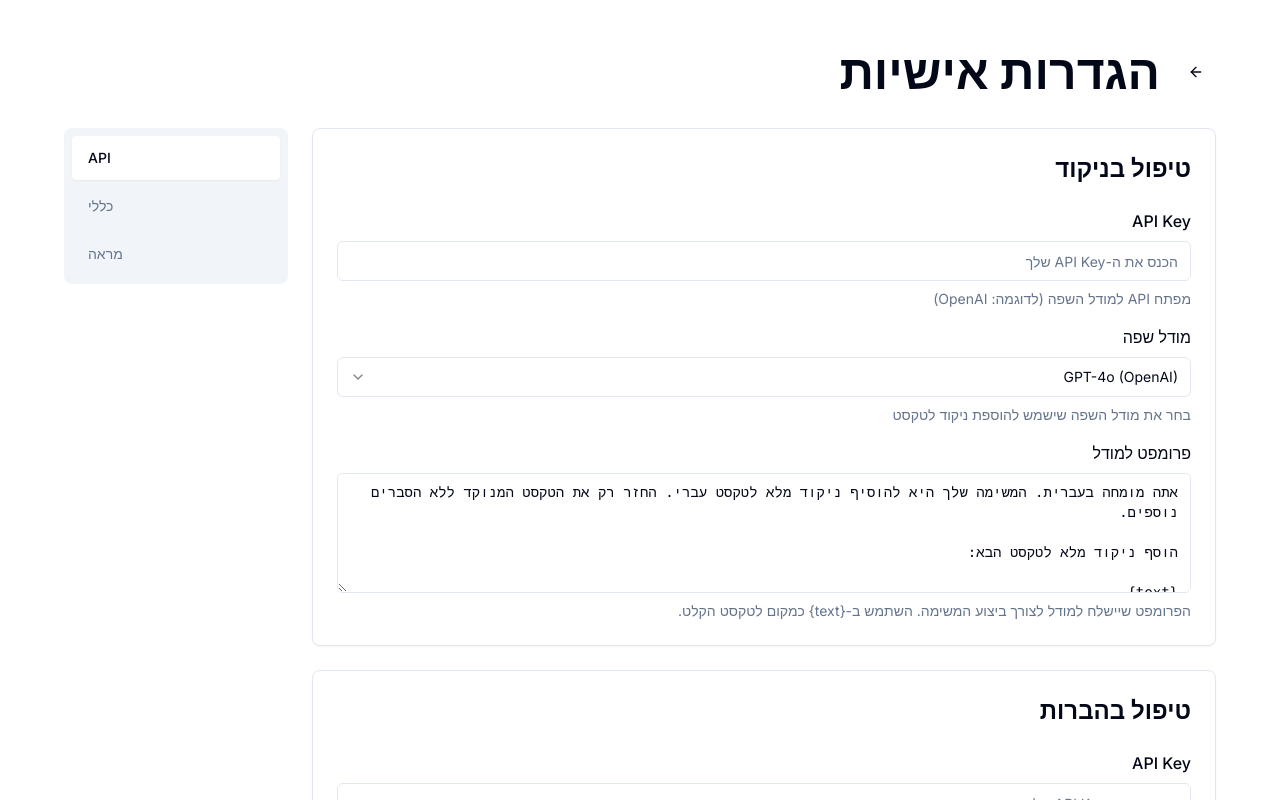
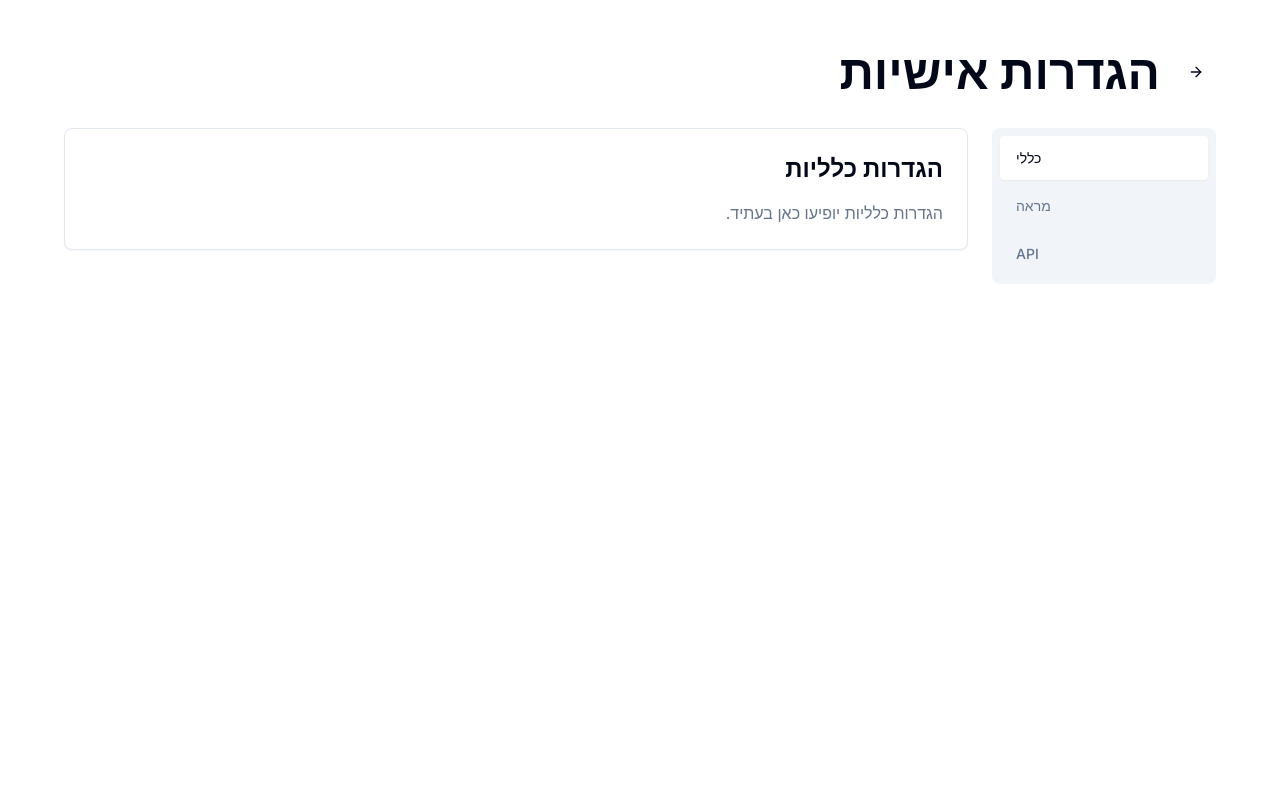
Before and after one commit to MosheDvora/Cursor-Next.js-T1, a Next.js app: page /settings in a window 1280 px wide. Shown: the top 800 px of the page. Built offline with nearby package versions, Linux system fonts and the light colour scheme.

Commit message:
--Setting page look good--

```diff
--- a/app/settings/page.tsx
+++ b/app/settings/page.tsx
@@ -2,7 +2,7 @@
 
 import { useState, useEffect } from "react";
 import Link from "next/link";
-import { ArrowLeft, Save } from "lucide-react";
+import { ArrowRight, Save } from "lucide-react";
 import { Input } from "@/components/ui/input";
 import { Button } from "@/components/ui/button";
 import { Label } from "@/components/ui/label";
@@ -67,7 +67,7 @@ export default function SettingsPage() {
         <div className="flex items-center gap-4 mb-8">
           <Link href="/">
             <Button variant="ghost" size="icon" className="h-10 w-10">
-              <ArrowLeft className="h-6 w-6" />
+              <ArrowRight className="h-6 w-6" />
               <span className="sr-only">חזרה לעמוד הבית</span>
             </Button>
           </Link>
@@ -77,16 +77,10 @@ export default function SettingsPage() {
         </div>
 
         {/* Settings Tabs */}
-        <Tabs defaultValue="api" className="w-full" dir="rtl">
-          <div className="flex flex-col md:flex-row-reverse gap-6 items-start">
-            {/* Vertical Tabs List - Right Side (RTL) */}
+        <Tabs defaultValue="general" className="w-full" dir="rtl">
+          <div className="flex flex-col md:flex-row gap-6 items-start">
+            {/* Vertical Tabs List - Left Side */}
             <TabsList className="flex flex-col h-auto w-full md:w-56 p-2 bg-muted rounded-lg space-y-1">
-              <TabsTrigger
-                value="api"
-                className="w-full justify-end px-4 py-3 text-right data-[state=active]:bg-background data-[state=active]:shadow-sm"
-              >
-                API
-              </TabsTrigger>
               <TabsTrigger
                 value="general"
                 className="w-full justify-end px-4 py-3 text-right data-[state=active]:bg-background data-[state=active]:shadow-sm"
@@ -98,6 +92,12 @@ export default function SettingsPage() {
                 className="w-full justify-end px-4 py-3 text-right data-[state=active]:bg-background data-[state=active]:shadow-sm"
               >
                 מראה
+              </TabsTrigger>
+              <TabsTrigger
+                value="api"
+                className="w-full justify-end px-4 py-3 text-right data-[state=active]:bg-background data-[state=active]:shadow-sm"
+              >
+                API
               </TabsTrigger>
             </TabsList>
 
```
